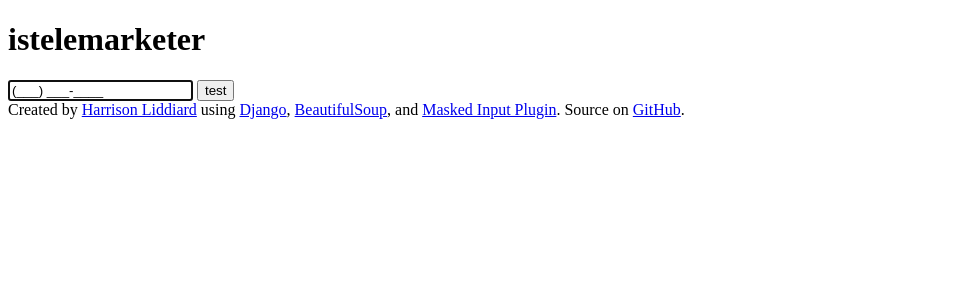
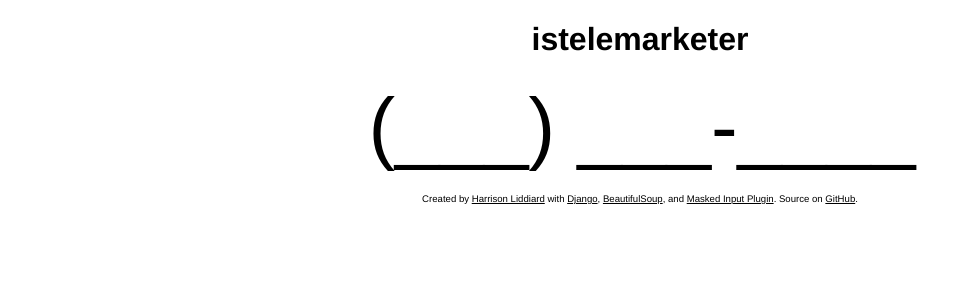
Before and after one commit to liddiard/istelemarketer, a Django app: page / in a window 1280 px wide. Shown: the top 300 px of the page, without its empty margins (0-972 px from the left). Run offline with Django 3.2, Linux system fonts and the light colour scheme; some libraries are stand-ins or nearby versions.

Commit message:
basic styling, removed submit button

```diff
--- a/istelemarketer/templates/front.html
+++ b/istelemarketer/templates/front.html
@@ -15,13 +15,13 @@
     <div id="verdict"></div>
     <h1>istelemarketer</h1>
     <form id="check" method="post" action="{% url 'check' %}">
-        <input type="text" name="phone-number"/>
-        <input type="submit" value="test"/>
+        <input id="phone-number" type="text" name="phone-number" placeholder="(___) ___-____" autocomplete="off"/>
+        <!--<input type="submit" value="test"/>-->
         <span class="input error"></span>
     </form>
     <div id="report"></div>
     <footer>
-        Created by <a href="http://harrisonliddiard.com/">Harrison Liddiard</a> using <a href="http://djangoproject.com/">Django</a>, <a href="http://www.crummy.com/software/BeautifulSoup/">BeautifulSoup</a>, and <a href="https://github.com/digitalBush/jquery.maskedinput">Masked Input Plugin</a>. Source on <a href="https://github.com/liddiard/istelemarketer">GitHub</a>.
+        Created by <a href="http://harrisonliddiard.com/">Harrison Liddiard</a> with <a href="http://djangoproject.com/">Django</a>, <a href="http://www.crummy.com/software/BeautifulSoup/">BeautifulSoup</a>, and <a href="https://github.com/digitalBush/jquery.maskedinput">Masked Input Plugin</a>. Source on <a href="https://github.com/liddiard/istelemarketer">GitHub</a>.
     </footer>
 </body>
 
--- a/verdict/static/css/main.css
+++ b/verdict/static/css/main.css
@@ -0,0 +1,71 @@
+body {
+    font-family: 'Helvetica Neue', Helvetica, Arial, sans-serif;
+    text-align: center;
+    border: 0;
+    padding: 0;
+    margin: 0;
+}
+
+body.bad {
+    color: white;
+    background-color: red;
+}
+
+body.bad ::-webkit-input-placeholder {
+    color: rgba(255,255,255, 0.5);
+}
+
+body.bad :-moz-placeholder { /* Firefox 18- */
+    color: rgba(255,255,255, 0.5);
+}
+
+body.bad ::-moz-placeholder {  /* Firefox 19+ */
+    color: rgba(255,255,255, 0.5);
+}
+
+body.bad :-ms-input-placeholder {
+    color: rgba(255,255,255, 0.5);
+}
+
+body.good {
+    background-color: #0f0;
+}
+
+body.good ::-webkit-input-placeholder {
+    color: rgba(0,0,0, 0.5);
+}
+
+body.good :-moz-placeholder { /* Firefox 18- */
+    color: rgba(0,0,0, 0.5);
+}
+
+body.good ::-moz-placeholder {  /* Firefox 19+ */
+    color: rgba(0,0,0, 0.5);
+}
+
+body.good :-ms-input-placeholder {
+    color: rgba(0,0,0, 0.5);
+}
+
+a {
+    color: inherit;
+}
+
+input {
+    color: inherit;
+    border: 0;
+    background-color: transparent;
+    outline: none;
+    text-align: center;
+}
+
+    input#phone-number {
+        font-size: 5em;
+        width: 100%;
+    }
+
+
+footer {
+    font-size: 0.6em;
+    margin-top: 2em;
+}
--- a/verdict/static/js/main.js
+++ b/verdict/static/js/main.js
@@ -1,17 +1,9 @@
 $(document).ready(function(){
-
-    var check_input = $('form#check input[type=text]');
-    var check_submit = $('form#check input[type=submit]');
-
-    check_submit.click(function(event){
-        checkPhoneNumber(event);
-    });
-    check_submit.keypress(function(event){
+    $('input#phone-number').keypress(function(event){
         if (event.which == 13) // if the ENTER key is pressed
             checkPhoneNumber(event);
     });
-
-    check_input.mask("(999) 999-9999").focus();
+    $('input#phone-number').mask("(999) 999-9999").focus();
 });
 
 function checkPhoneNumber(event) {
@@ -28,6 +20,7 @@ function checkPhoneNumber(event) {
         ajaxPost({number: number},
                  '/api/check/',
                  showVerdict);
+        $('input#phone-number').prop('disabled', true);
 }
 
 function showVerdict(response) {
@@ -52,6 +45,7 @@ function showVerdict(response) {
         $('#verdict').text('No');
         $('#report').html('No complaints found; this caller probably isn&rsquo;t a telemarketer.')
     }
+    $('input#phone-number').prop('disabled', false);
 }
 
 function generateBadExplainerText(positive_matches) {
```
